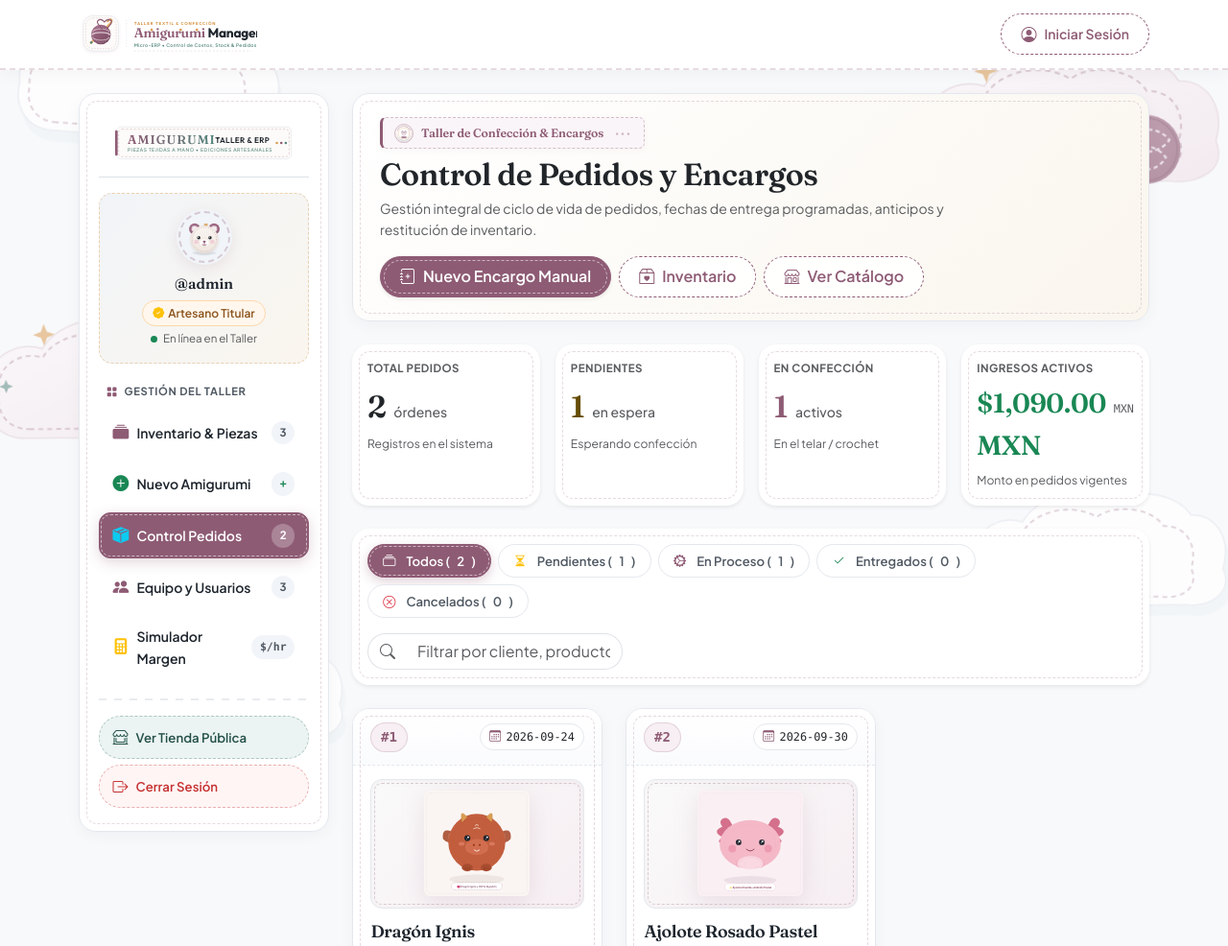
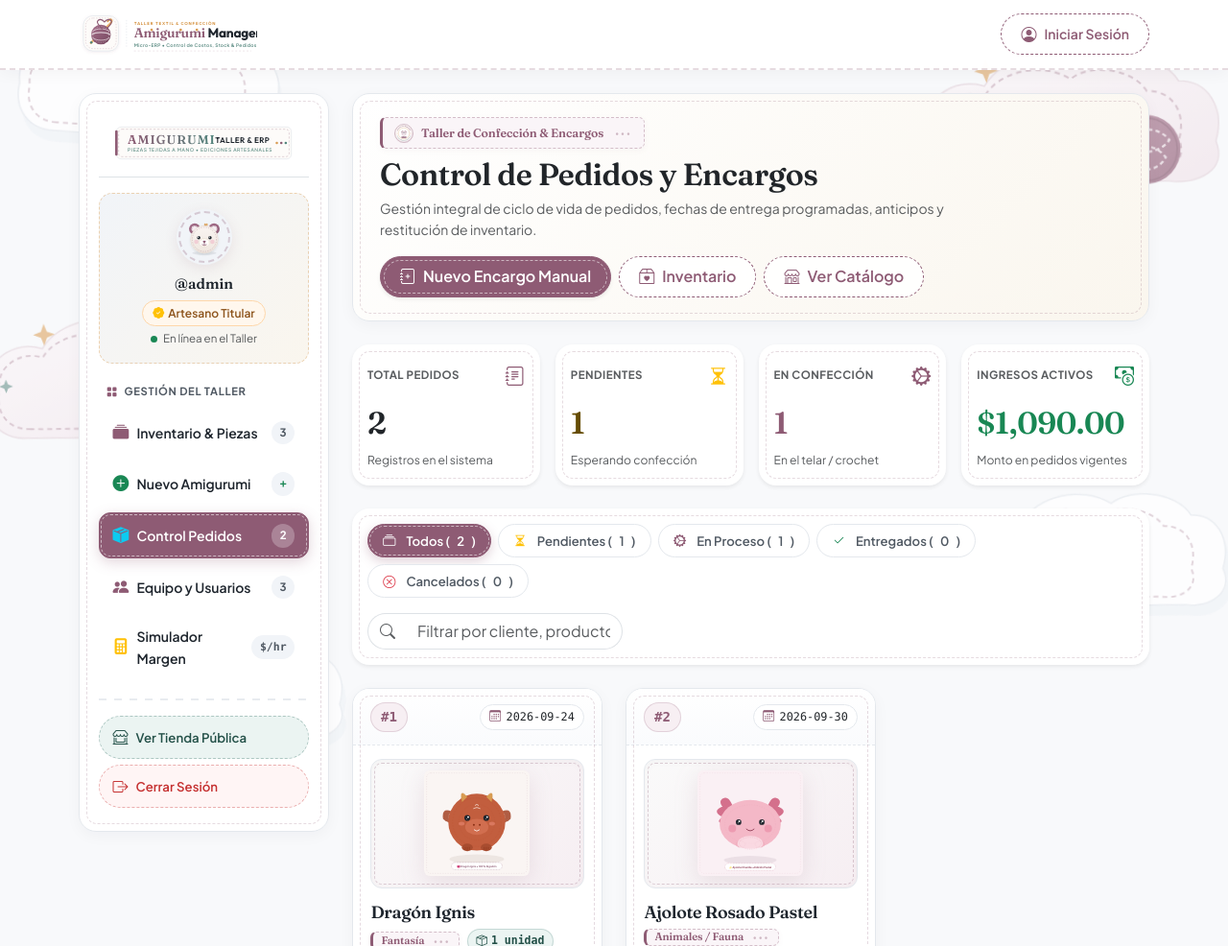
Before and after one commit to AngelKero/amigurumi-manager, a PHP site: page /pedidos.php in a window 1280 px wide. Shown: the top 986 px of the page at 96% size. Run offline with PHP 8.4, Linux system fonts and the light colour scheme.

Commit message:
fix(orders): eliminate duplicate MXN and text wrap in Ingresos Activos KPI card

```diff
--- a/src/js/modules/orders.js
+++ b/src/js/modules/orders.js
@@ -235,7 +235,7 @@ export function initOrders() {
     if (kpiTotal) kpiTotal.textContent = totalAll;
     if (kpiPendientes) kpiPendientes.textContent = pendingCount;
     if (kpiProceso) kpiProceso.textContent = processCount;
-    if (kpiIngresos) kpiIngresos.textContent = formatPesos(totalRevenue);
+    if (kpiIngresos) kpiIngresos.textContent = formatPesos(totalRevenue, false);
 
     // Actualizar contadores en píldoras textiles de filtro
     const cAll = document.getElementById('countFilterAll');
--- a/views/pages/pedidos_content.php
+++ b/views/pages/pedidos_content.php
@@ -98,41 +98,41 @@ foreach ($mockOrders as $ord) {
 <section class="row row-cols-1 row-cols-sm-2 row-cols-lg-4 g-3 mb-4">
   <div class="col">
     <div class="card border-0 shadow-sm p-3 bg-white h-100 card-stitched" style="border-radius: var(--craft-radius);">
-      <div class="text-muted small fw-bold text-uppercase" style="font-size: 0.72rem; letter-spacing: 0.04em;">Total Pedidos</div>
-      <div class="d-flex align-items-baseline gap-2 mt-1 mb-1">
-        <span class="fs-2 fw-bold font-theme-display text-dark" id="kpiOrdersTotal"><?= $kpiTotal ?></span>
-        <span class="text-muted small fw-medium">órdenes</span>
+      <div class="text-muted small fw-bold text-uppercase d-flex justify-content-between align-items-center mb-1">
+        <span style="font-size: 0.72rem; letter-spacing: 0.04em;">Total Pedidos</span>
+        <i class="bi bi-journal-text text-primary fs-5"></i>
       </div>
+      <div class="fs-2 fw-bold font-theme-display text-dark my-1" id="kpiOrdersTotal"><?= $kpiTotal ?></div>
       <div class="text-muted small" style="font-size: 0.76rem;">Registros en el sistema</div>
     </div>
   </div>
   <div class="col">
     <div class="card border-0 shadow-sm p-3 bg-white h-100 card-stitched" style="border-radius: var(--craft-radius);">
-      <div class="text-muted small fw-bold text-uppercase" style="font-size: 0.72rem; letter-spacing: 0.04em;">Pendientes</div>
-      <div class="d-flex align-items-baseline gap-2 mt-1 mb-1">
-        <span class="fs-2 fw-bold font-theme-display text-warning-emphasis" id="kpiOrdersPendientes"><?= $kpiPendientes ?></span>
-        <span class="text-muted small fw-medium">en espera</span>
+      <div class="text-muted small fw-bold text-uppercase d-flex justify-content-between align-items-center mb-1">
+        <span style="font-size: 0.72rem; letter-spacing: 0.04em;">Pendientes</span>
+        <i class="bi bi-hourglass-split text-warning fs-5"></i>
       </div>
+      <div class="fs-2 fw-bold font-theme-display text-warning-emphasis my-1" id="kpiOrdersPendientes"><?= $kpiPendientes ?></div>
       <div class="text-muted small" style="font-size: 0.76rem;">Esperando confección</div>
     </div>
   </div>
   <div class="col">
     <div class="card border-0 shadow-sm p-3 bg-white h-100 card-stitched" style="border-radius: var(--craft-radius);">
-      <div class="text-muted small fw-bold text-uppercase" style="font-size: 0.72rem; letter-spacing: 0.04em;">En Confección</div>
-      <div class="d-flex align-items-baseline gap-2 mt-1 mb-1">
-        <span class="fs-2 fw-bold font-theme-display text-primary" id="kpiOrdersProceso"><?= $kpiProceso ?></span>
-        <span class="text-muted small fw-medium">activos</span>
+      <div class="text-muted small fw-bold text-uppercase d-flex justify-content-between align-items-center mb-1">
+        <span style="font-size: 0.72rem; letter-spacing: 0.04em;">En Confección</span>
+        <i class="bi bi-gear-wide-connected text-primary fs-5"></i>
       </div>
+      <div class="fs-2 fw-bold font-theme-display text-primary my-1" id="kpiOrdersProceso"><?= $kpiProceso ?></div>
       <div class="text-muted small" style="font-size: 0.76rem;">En el telar / crochet</div>
     </div>
   </div>
   <div class="col">
     <div class="card border-0 shadow-sm p-3 bg-white h-100 card-stitched" style="border-radius: var(--craft-radius);">
-      <div class="text-muted small fw-bold text-uppercase" style="font-size: 0.72rem; letter-spacing: 0.04em;">Ingresos Activos</div>
-      <div class="d-flex align-items-baseline gap-1.5 mt-1 mb-1">
-        <span class="fs-3 fw-bold font-theme-display text-success" id="kpiOrdersIngresos">$<?= number_format($kpiIngresos, 2) ?></span>
-        <span class="text-muted font-monospace" style="font-size: 0.74rem;">MXN</span>
+      <div class="text-muted small fw-bold text-uppercase d-flex justify-content-between align-items-center mb-1">
+        <span style="font-size: 0.72rem; letter-spacing: 0.04em;">Ingresos Activos</span>
+        <i class="bi bi-cash-coin text-success fs-5"></i>
       </div>
+      <div class="fs-2 fw-bold font-theme-display text-success my-1 text-nowrap" id="kpiOrdersIngresos">$<?= number_format($kpiIngresos, 2) ?></div>
       <div class="text-muted small" style="font-size: 0.76rem;">Monto en pedidos vigentes</div>
     </div>
   </div>
```
Also changed, not shown: memory-bank/activeContext.md (+13 -7 lines).
